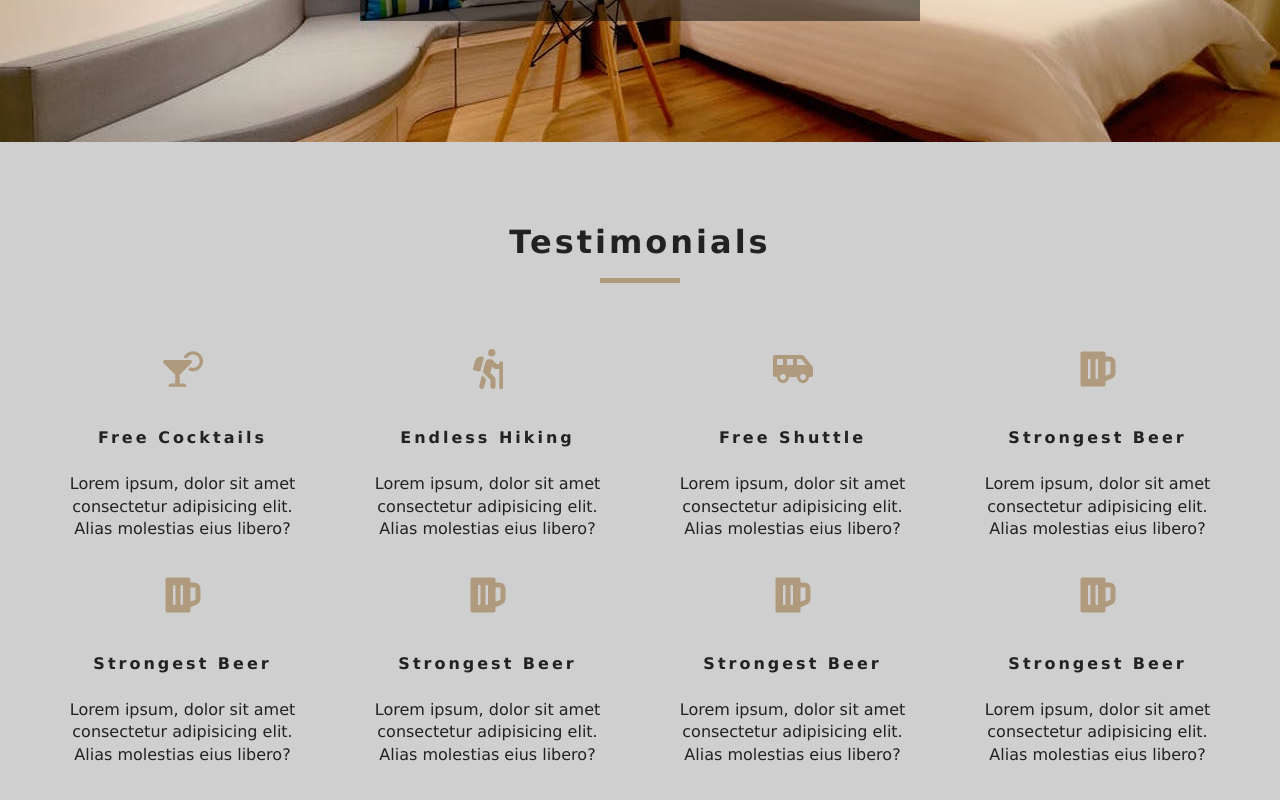
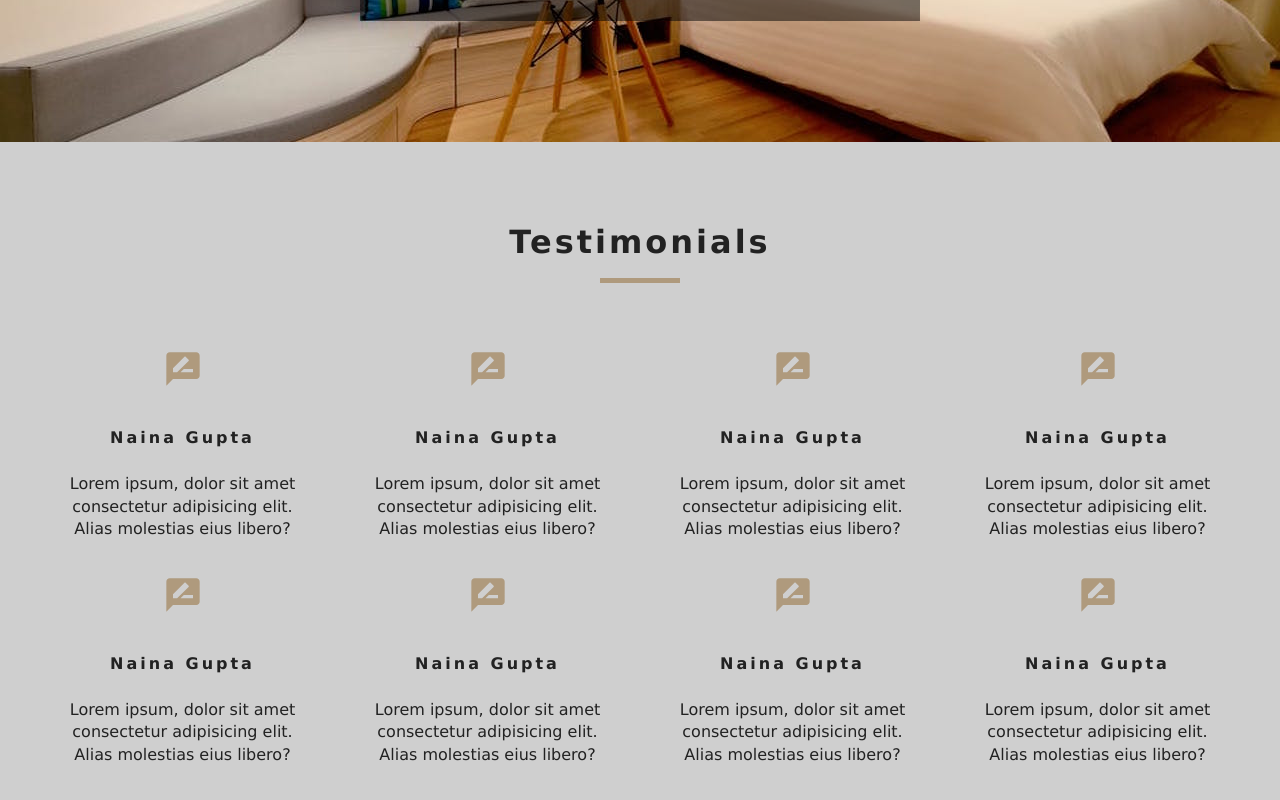
Before and after one commit to nandinee33/luxurious-resort-site, a React (Create React App) app in the folder resort/: page /testimonial in a window 1280 px wide. Shown: the part 404-1204 px from the top of the page. Built offline with nearby package versions, Linux system fonts and the light colour scheme.

Commit message:
complete feedback section

```diff
--- a/resort/src/App.css
+++ b/resort/src/App.css
@@ -252,6 +252,7 @@
   }
   .services h6 {
     letter-spacing: var(--mainSpacing);
+    text-transform: capitalize;
   }
   .services p {
     width: 80%;
--- a/resort/src/components/Feedback.js
+++ b/resort/src/components/Feedback.js
@@ -1,59 +1,60 @@
 import React, { Component } from 'react'
 import Title from "./Title";
-import { FaCocktail, FaHiking, FaShuttleVan, FaBeer } from "react-icons/fa";
+import { MdRateReview } from "react-icons/md";
 
 export default class Services extends Component {
 
     state = {
         services: [
           {
-            icon: <FaCocktail />,
-            title: "Free Cocktails",
+            icon: <MdRateReview />,
+            title: "Naina Gupta",
             info:
               "Lorem ipsum, dolor sit amet consectetur adipisicing elit. Alias molestias eius libero?"
           },
           {
-            icon: <FaHiking />,
-            title: "Endless Hiking",
+            icon: <MdRateReview />,
+            title: "Naina Gupta",
             info:
               "Lorem ipsum, dolor sit amet consectetur adipisicing elit. Alias molestias eius libero?"
           },
           {
-            icon: <FaShuttleVan />,
-            title: "Free Shuttle",
+            icon: <MdRateReview />,
+            title: "Naina Gupta",
             info:
               "Lorem ipsum, dolor sit amet consectetur adipisicing elit. Alias molestias eius libero?"
           },
           {
-            icon: <FaBeer />,
-            title: "Strongest Beer",
+            icon: <MdRateReview />,
+            title: "Naina Gupta",
             info:
               "Lorem ipsum, dolor sit amet consectetur adipisicing elit. Alias molestias eius libero?"
           },
           {
-            icon: <FaBeer />,
-            title: "Strongest Beer",
+            icon: <MdRateReview />,
+            title: "Naina Gupta",
             info:
               "Lorem ipsum, dolor sit amet consectetur adipisicing elit. Alias molestias eius libero?"
           },
           {
-            icon: <FaBeer />,
-            title: "Strongest Beer",
+            icon: <MdRateReview />,
+            title: "Naina Gupta",
             info:
               "Lorem ipsum, dolor sit amet consectetur adipisicing elit. Alias molestias eius libero?"
           },
           {
-            icon: <FaBeer />,
-            title: "Strongest Beer",
+            icon: <MdRateReview />,
+            title: "Naina Gupta",
             info:
               "Lorem ipsum, dolor sit amet consectetur adipisicing elit. Alias molestias eius libero?"
           },
           {
-            icon: <FaBeer />,
-            title: "Strongest Beer",
+            icon: <MdRateReview />,
+            title: "Naina Gupta",
             info:
               "Lorem ipsum, dolor sit amet consectetur adipisicing elit. Alias molestias eius libero?"
           }
+
 
         ]
       };
```
